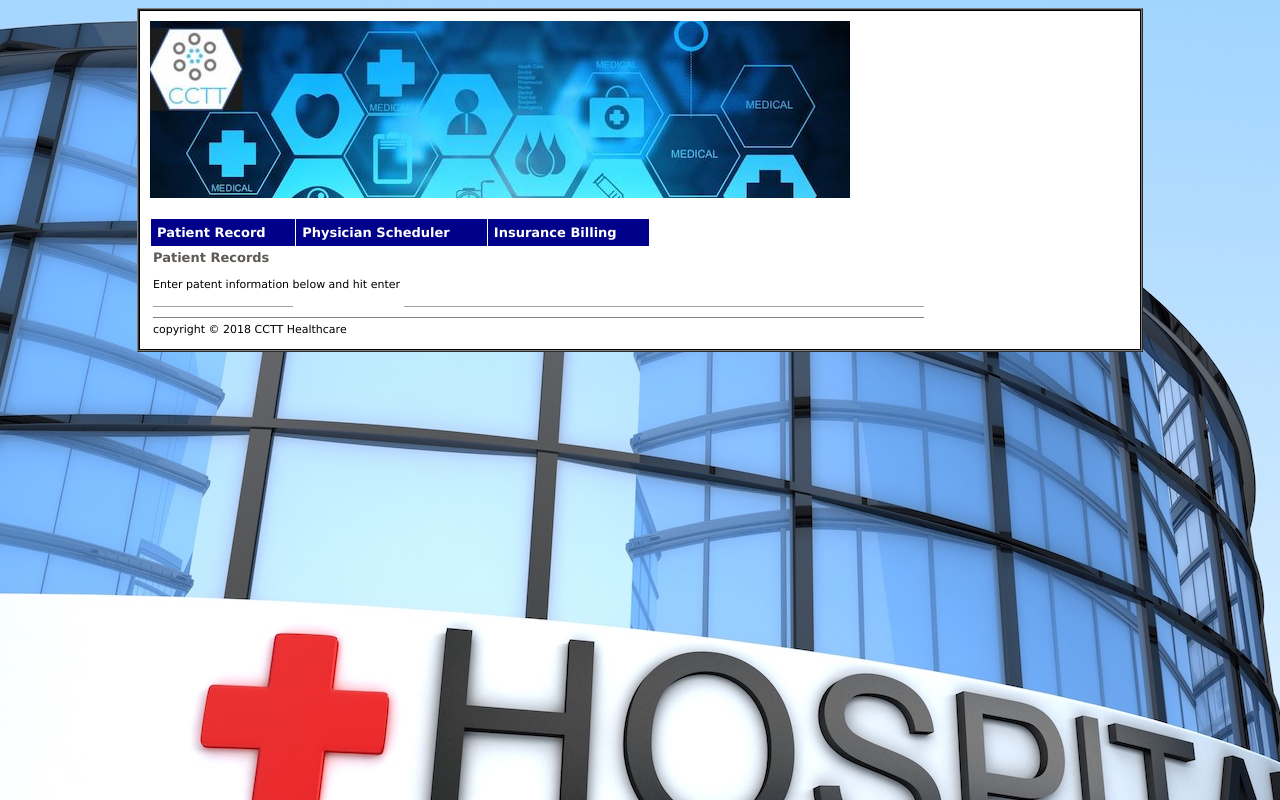
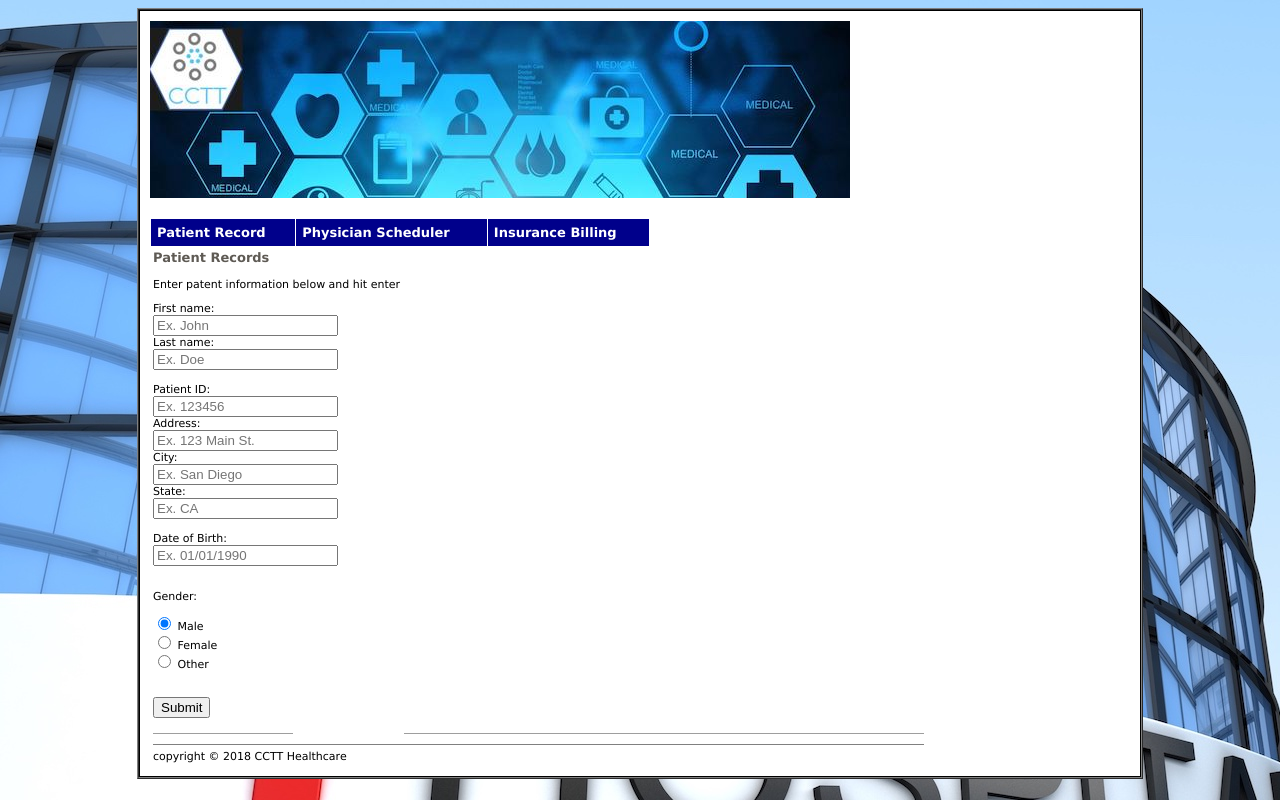
Before and after one commit to tatianaxochitl/CS532, a PHP site: page /patient.php in a window 1280 px wide. Run offline with PHP 8.4, Linux system fonts and the light colour scheme; grey boxes are pictures that could not be loaded.

Commit message:
Added forms to the patient record, still has no functionality though

```diff
--- a/patient.php
+++ b/patient.php
@@ -6,8 +6,48 @@
 <body>
 <h3>Patient Records</h1>
 <p>Enter patent information below and hit enter</p>
-<table>
-</table>
+<form action="/action_page.php">
+  First name:<br>
+  <input type="text" name="firstname" placeholder="Ex. John"><br>
+
+  Last name:<br>
+  <input type="text" name="lastname" placeholder="Ex. Doe"><br><br>
+
+  Patient ID:<br>
+  <input type="text" name="patientID" placeholder="Ex. 123456"><br>
+
+  Address:<br>
+  <input type="text" name="address" placeholder="Ex. 123 Main St."><br>
+
+  City:<br>
+  <input type="text" name="city" placeholder="Ex. San Diego"><br>
+
+  State:<br>
+  <input type="text" name="state" placeholder="Ex. CA"><br><br>
+
+  Date of Birth:<br>
+  <input type="text" name="dob" placeholder="Ex. 01/01/1990"><br><br>
+
+<p>Gender:</p>
+
+<div>
+  <input type="radio" id="male" name="gender""
+         checked>
+  <label for="male">Male</label>
+</div>
+
+<div>
+  <input type="radio" id="female" name="gender">
+  <label for="female">Female</label>
+</div>
+
+<div>
+  <input type="radio" id="other" name="gender">
+  <label for="other">Other</label>
+</div><br><br>
+
+  <input type="submit" value="Submit">
+</form>
 
 </body>
 
```
